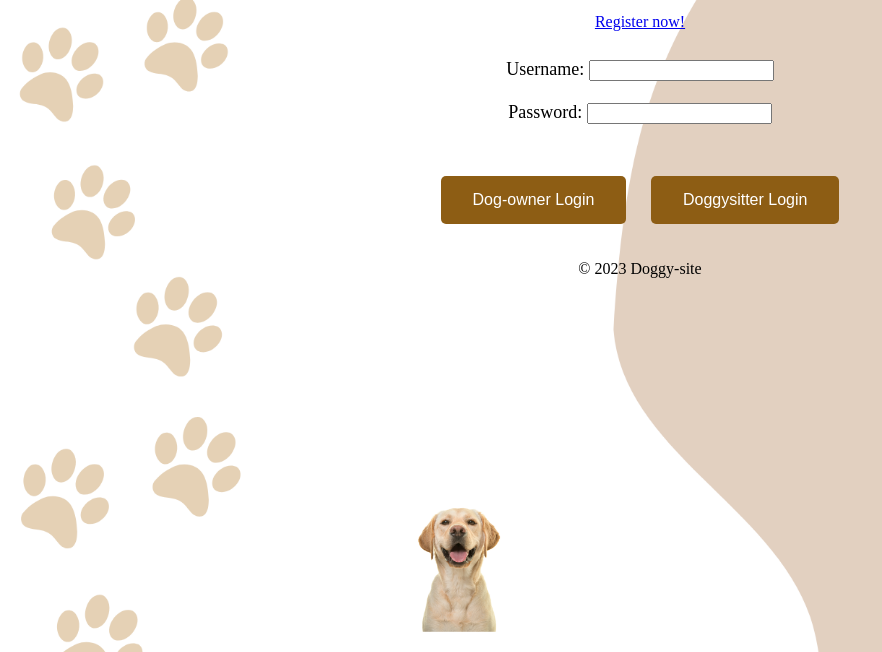
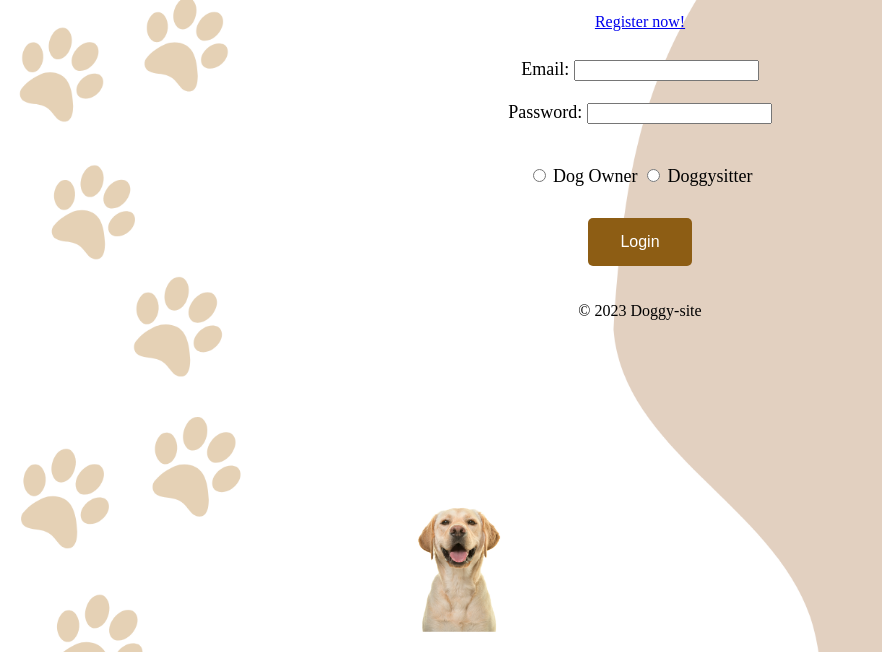
Before and after one commit to avivbyby/group22, a website: page views/homepage.html in a window 1280 px wide. Shown: the part 148-800 px from the top of the page, without its empty margins (0-882 px from the left). Drawn offline with Linux system fonts and the light colour scheme.

Commit message:
login and cookie

```diff
--- a/package.json
+++ b/package.json
@@ -9,6 +9,7 @@
   "author": "",
   "license": "ISC",
   "dependencies": {
+    "cookie-parser": "^1.4.6",
     "csv-parse": "^5.4.0",
     "csv-stringify": "^6.4.0",
     "csv-writer": "^1.6.0",
--- a/views/homepage.html
+++ b/views/homepage.html
@@ -24,9 +24,9 @@
   </header>
 
 
-    <form>
-      <label for="username">Username:</label>
-      <input type="text" id="username" name="username" required>
+    <form action="/Login" method="post">
+      <label for="email">Email:</label>
+      <input type="email" id="email" name="email" required>
 
       <br>
       <br>
@@ -37,8 +37,17 @@
       <br>
       <br>
       <br>
-      <button type="submit">Dog-owner Login</button>
-      <button type="submit">Doggysitter Login</button>
+
+      <input type="radio" id="dogOwner" name="role" value="dogOwner">
+      <label for="dogOwner">Dog Owner</label>
+
+      <input type="radio" id="doggysitter" name="role" value="doggysitter">
+      <label for="doggysitter">Doggysitter</label>
+
+      <br>
+      <br>
+
+      <button type="submit">Login</button>
     </form>
 
   <footer>
```
Also changed, not shown: Practice.js (added, +18 -0 lines), index.js (+8 -2 lines), views/register.html (+2 -3 lines), views/homepagedoggysittter.html (renamed from views/homepage-doggysittter.html), 3 other files.
